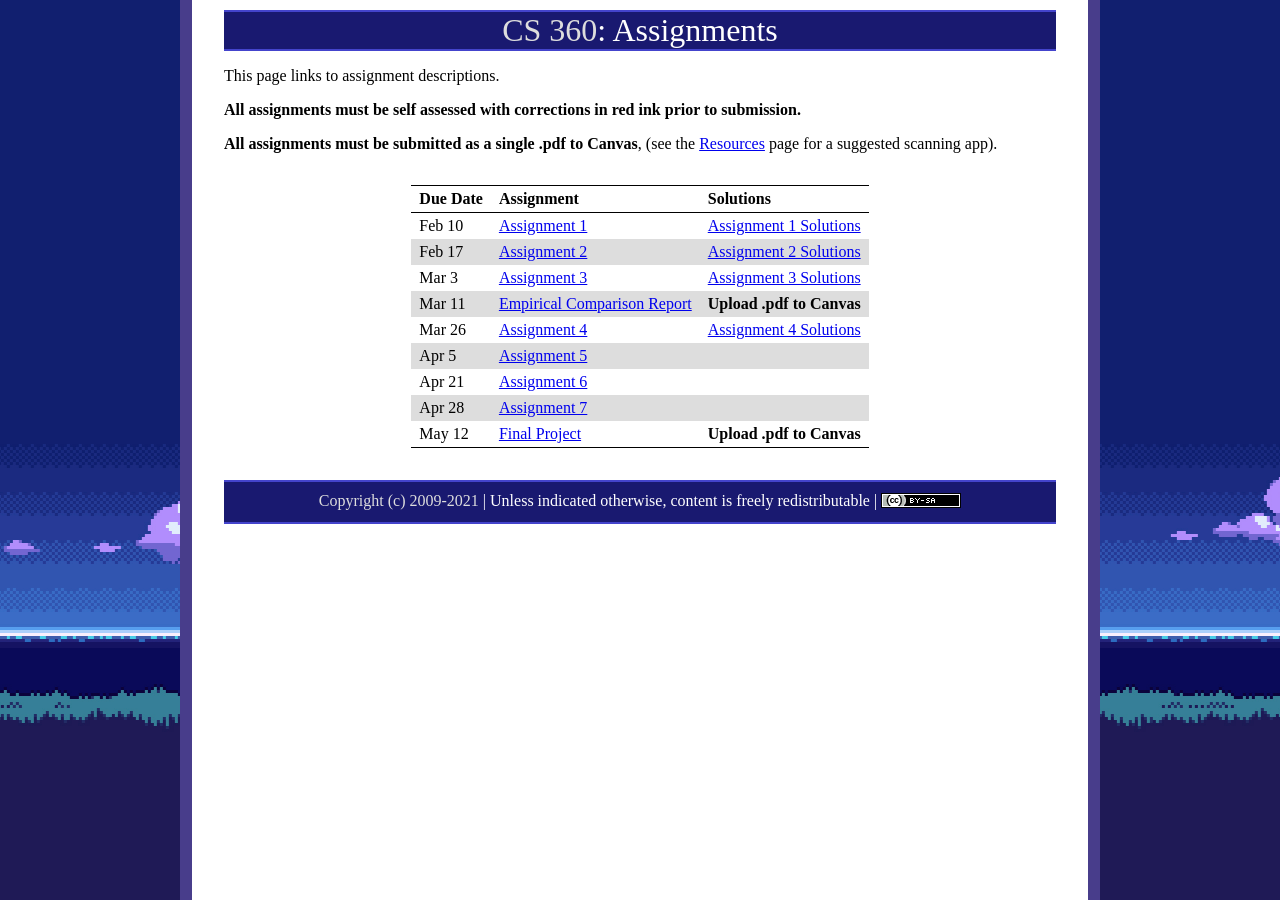
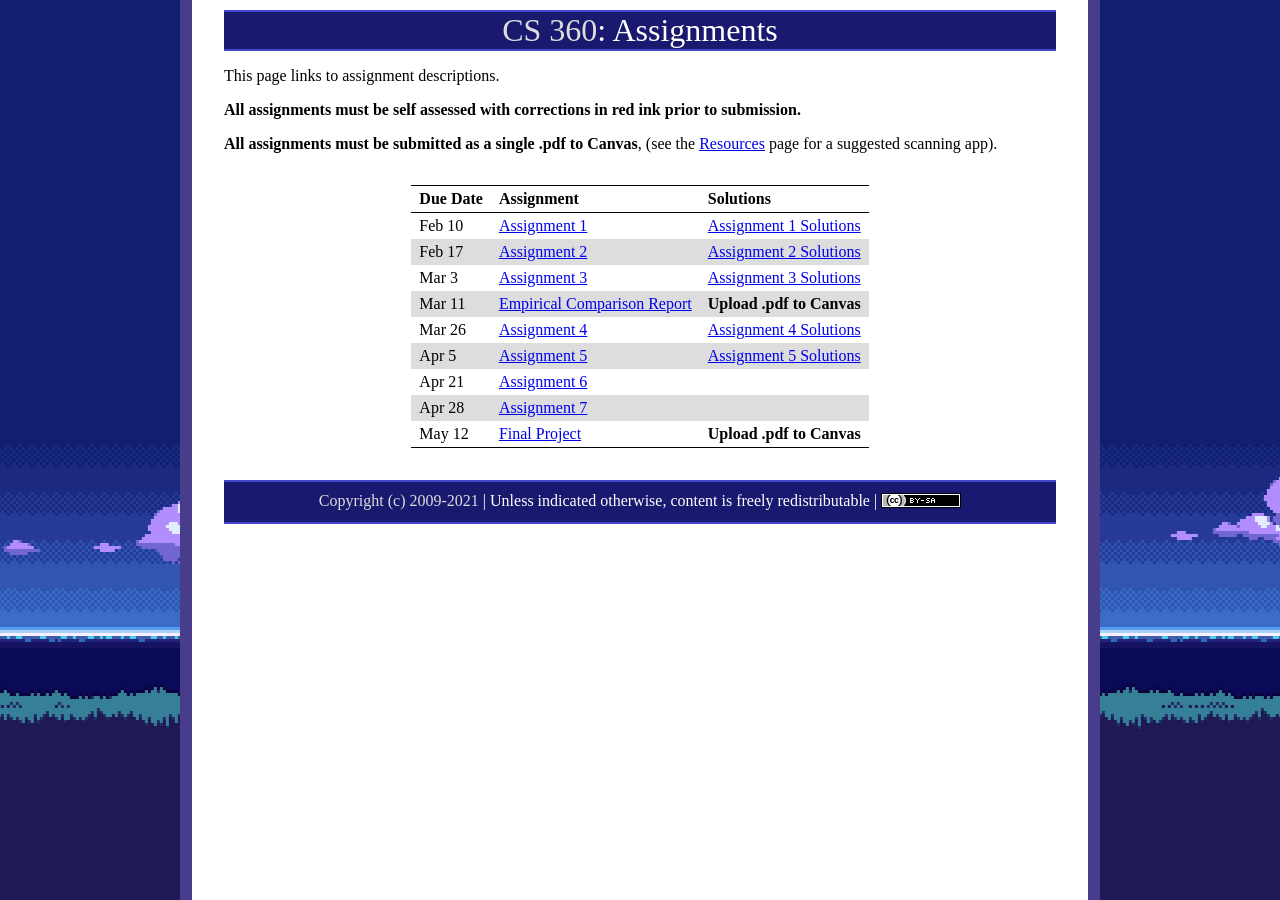
Before and after one commit to ycpcs/cs360-spring2021, a Jekyll site: the page built from assign/index.md, in a window 1280 px wide. Built offline with Jekyll 4.4.1, drawn with Linux system fonts in a browser that asks for light colours.

Commit message:
add assign 5 sol
add assign 5 sol

```diff
--- a/assign/index.md
+++ b/assign/index.md
@@ -16,7 +16,7 @@
 > Mar 3    | [Assignment 3](../assign/assign03.html)                  | [Assignment 3 Solutions](../assign/sol/assign03sol.pdf) |
 > Mar 11   | [Empirical Comparison Report](../assign/emp_comp.html)   | **Upload .pdf to Canvas** |
 > Mar 26   | [Assignment 4](../assign/assign04.html)                  | [Assignment 4 Solutions](../assign/sol/assign04sol.pdf) |
-> Apr 5    | [Assignment 5](../assign/assign05.html)                  |  |
+> Apr 5    | [Assignment 5](../assign/assign05.html)                  | [Assignment 5 Solutions](../assign/sol/assign05sol.pdf) |
 > Apr 21   | [Assignment 6](../assign/assign06.html)                  |  |
 > Apr 28   | [Assignment 7](../assign/assign07.html)                  |  |
 > May 12   | [Final Project](../assign/finalproj.html)                | **Upload .pdf to Canvas** |
```
Also changed, not shown: 1 other file.
